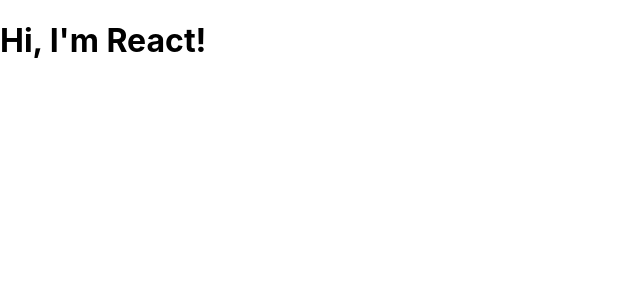
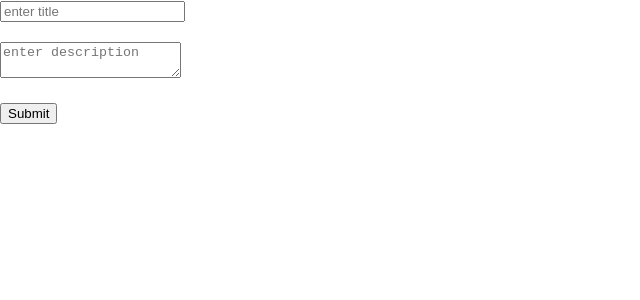
Before and after one commit to Yaswant-Kumar-Singhi/SyookNoty, a React (Create React App) app: page / in a window 1280 px wide. Shown: the top 300 px of the page, without its empty margins (0-640 px from the left). Built offline with nearby package versions, Linux system fonts and the light colour scheme.

Commit message:
adding form

```diff
--- a/src/App.js
+++ b/src/App.js
@@ -1,10 +1,24 @@
-import React from 'react'
+import React, {useState} from 'react'
 
 const App = () => {
 
+  const [notes, setNotes] = useState([])
+
+
+
   return (
     <div>
-      <h1> Hi, I'm React!</h1>
+      <form>
+        <input id="title" name="note" type="text" placeholder="enter title"/>
+         <br/>
+         <br/>
+         <textarea id="body" name="des" type="text" placeholder="enter description"/>
+         <br/>
+         <br/>
+         <input type="Submit"/>
+         <br/>
+         <br/>
+      </form>
     </div>
   )
 
```
